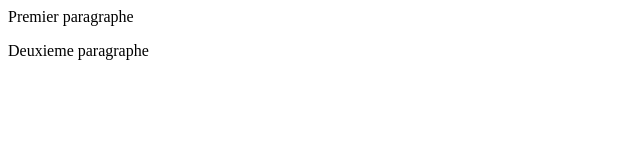
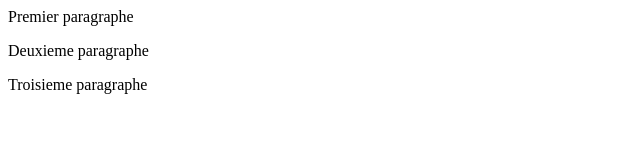
Before and after one commit to UNHARMED/SecRepo2, a plain HTML site: page index.html in a window 1280 px wide. Shown: the whole page, without its empty margins (0-640 px from the left). Drawn offline with Linux system fonts and the light colour scheme.

Commit message:
Update index.html

```diff
--- a/index.html
+++ b/index.html
@@ -9,5 +9,6 @@
 
 	<p>Premier paragraphe</p>
 	<p>Deuxieme paragraphe</p>
+	<p>Troisieme paragraphe</p>
 </body>
 </html>
```
